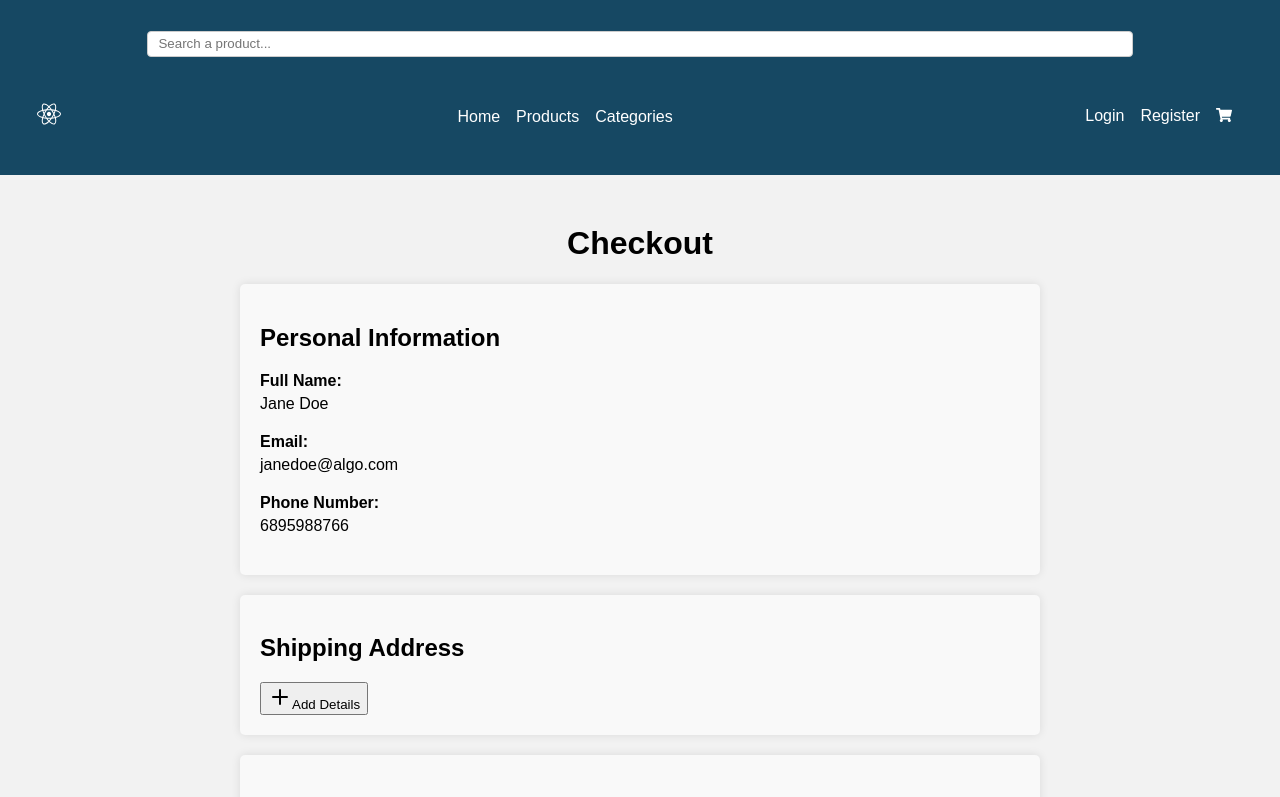
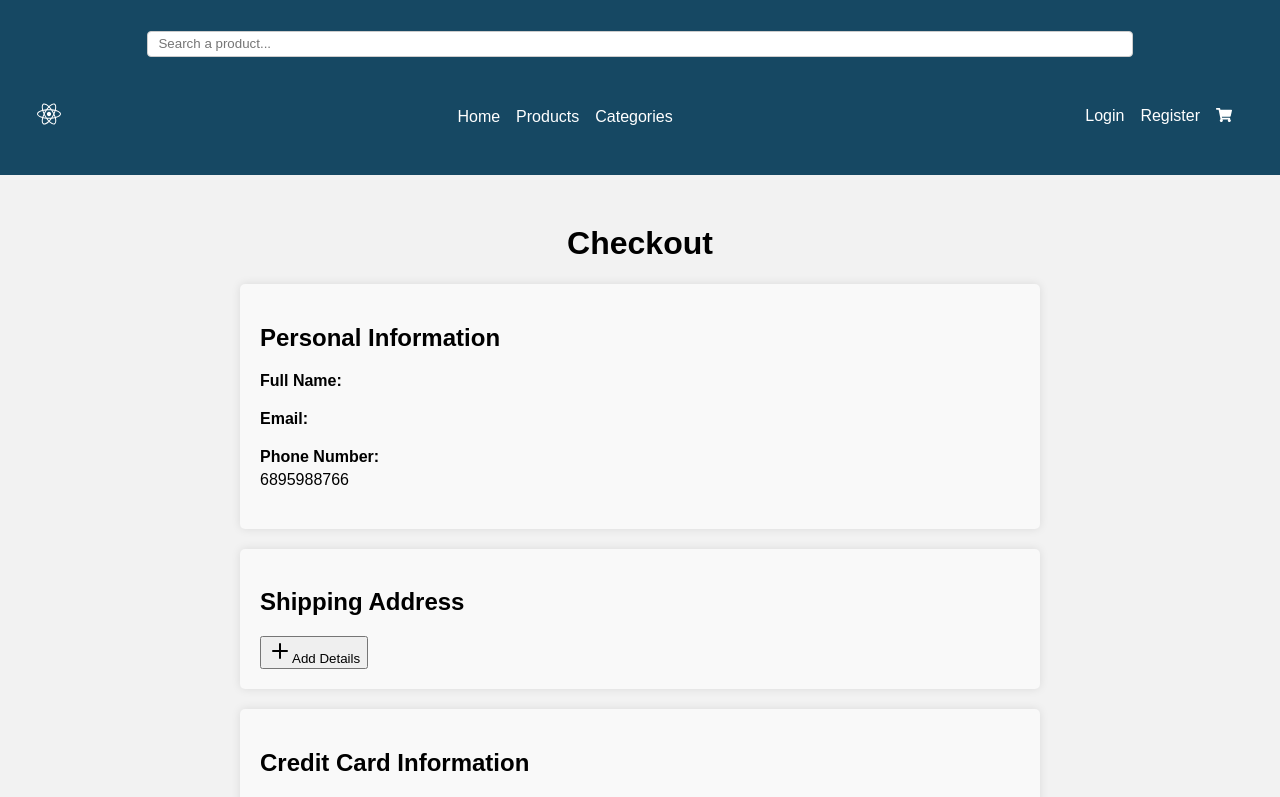
Before and after one commit to VickosItWorks/ecommerce, a React (Create React App) app: page /checkout in a window 1280 px wide. Shown: the top 797 px of the page. Built offline with nearby package versions, Linux system fonts and the light colour scheme; data requests are answered from the project's data file; the HTML template or start-up script is replaced by a standard one.

Commit message:
last changes

```diff
--- a/src/App.js
+++ b/src/App.js
@@ -21,6 +21,7 @@ function App() {
 const [products, setProducts] =  useState([]);
 const [user, setUser] =  useState('');
 const [cart, setCart] =  useState({});
+console.log('APP USER', user);
 
   return (
     <ProductContext.Provider value={{products, setProducts}}>
--- a/src/components/CartCheckout/CartCheckout.js
+++ b/src/components/CartCheckout/CartCheckout.js
@@ -57,10 +57,8 @@ const CheckoutButton = styled.input`
 const CartCheckout = () => {
     const [open, setOpen] = useState(false);
     const userContext = useContext(UserContext);
-    console.log(userContext);
+    console.log('CONTEXTO', userContext.user);
     const personalData = {
-        fullName: "Jane Doe",
-        email: "janedoe@algo.com",
         phoneNumber: "6895988766"
     };
 
@@ -71,11 +69,11 @@ const CartCheckout = () => {
                 <h2>Personal Information</h2>
                 <FieldGroup>
                     <Label>Full Name:</Label>
-                    <Text>{personalData.fullName}</Text>
+                    <Text>{userContext.user.username}</Text>
                 </FieldGroup>
                 <FieldGroup>
                     <Label>Email:</Label>
-                    <Text>{personalData.email}</Text>
+                    <Text>{userContext.user.email}</Text>
                 </FieldGroup>
                 <FieldGroup>
                     <Label>Phone Number:</Label>
--- a/src/components/ShoppingCart/ShoppingCart.js
+++ b/src/components/ShoppingCart/ShoppingCart.js
@@ -1,4 +1,5 @@
 import React, { useEffect, useState, useContext } from 'react';
+import { useNavigate } from "react-router-dom";
 import styled from 'styled-components';
 import { useFetch } from "../../hooks/useFetch";
 import { useParams } from "react-router-dom";
@@ -112,6 +113,7 @@ const QuantityButton = styled.div`
 
 const ShoppingCart = () => {
     const userContext = useContext(UserContext);
+    const navigate = useNavigate();
     let userId;
     const user = JSON.parse(localStorage.getItem("userData"));
     console.log('USER',user);
@@ -201,7 +203,7 @@ const ShoppingCart = () => {
                                 <ItemPrice>${shopitem.product.price}</ItemPrice>
                                 <QuantitySelectorWrapper>
                                     <QuantityButton onClick={() => updateCartQty({productId: shopitem.productId, prodQty: shopitem.quantity, operation:'minus', userId})}>-</QuantityButton>
-                                    <QuantityInput type="number" value={shopitem.quantity} />
+                                    <QuantityInput type="input" value={shopitem.quantity} />
                                     <QuantityButton onClick={() => updateCartQty({productId: shopitem.productId, prodQty: shopitem.quantity, operation: 'plus', userId})}>+</QuantityButton>
                                 </QuantitySelectorWrapper>
                                 <RemoveButton onClick={() => removeItemFromCart({productId: shopitem.productId, userId})}>Remove</RemoveButton>
@@ -213,7 +215,7 @@ const ShoppingCart = () => {
                     {cartItems.products && (
                         <PreCheckout>
                             <div>Subtotal {cartItems.products.length} productos: ${calcSubtotal(cartItems.products)}</div>
-                            <CheckoutButton>Proceed to Checkout</CheckoutButton>
+                            <CheckoutButton onClick= {()=> {navigate('/checkout')}}>Proceed to Checkout</CheckoutButton>
                         </PreCheckout>
                     )}
                 </CartWrapper>
--- a/src/components/User/LoginUser.js
+++ b/src/components/User/LoginUser.js
@@ -1,4 +1,4 @@
-import React, { useState } from "react";
+import React, { useState, useContext, useEffect } from "react";
 import { useNavigate } from "react-router-dom";
 import "./RegisterUser.css";
 import { styled } from "styled-components";
@@ -6,6 +6,7 @@ import { toast } from "react-toastify";
 import { ToastContainer } from "react-toastify";
 import "react-toastify/dist/ReactToastify.css";
 import requestPost from "./UserAPostHelper";
+import { UserContext } from '../../App';
 
 const Largebutton = styled.button`
   width: 100%;
@@ -31,6 +32,11 @@ const LoginUser = () => {
   const [email, setEmail] = useState("");
   const [pass, setPass] = useState("");
   const navigate = useNavigate();
+  const userContext = useContext(UserContext);
+
+ useEffect(()=> {
+    if(userContext.user) navigate('/product');
+ },[userContext, navigate])
 
   const loginPost = async (e) => {
     e.preventDefault();
@@ -43,7 +49,8 @@ const LoginUser = () => {
     if (user && accessToken) {
       localStorage.setItem("accessToken", accessToken);
       localStorage.setItem("userData", JSON.stringify(user));
-      navigate("/product");
+      userContext.setUser(user);
+
       toast.success(`User ${user.username} logged in successfully!`);
     } else {
       toast.error(loginData);
```
